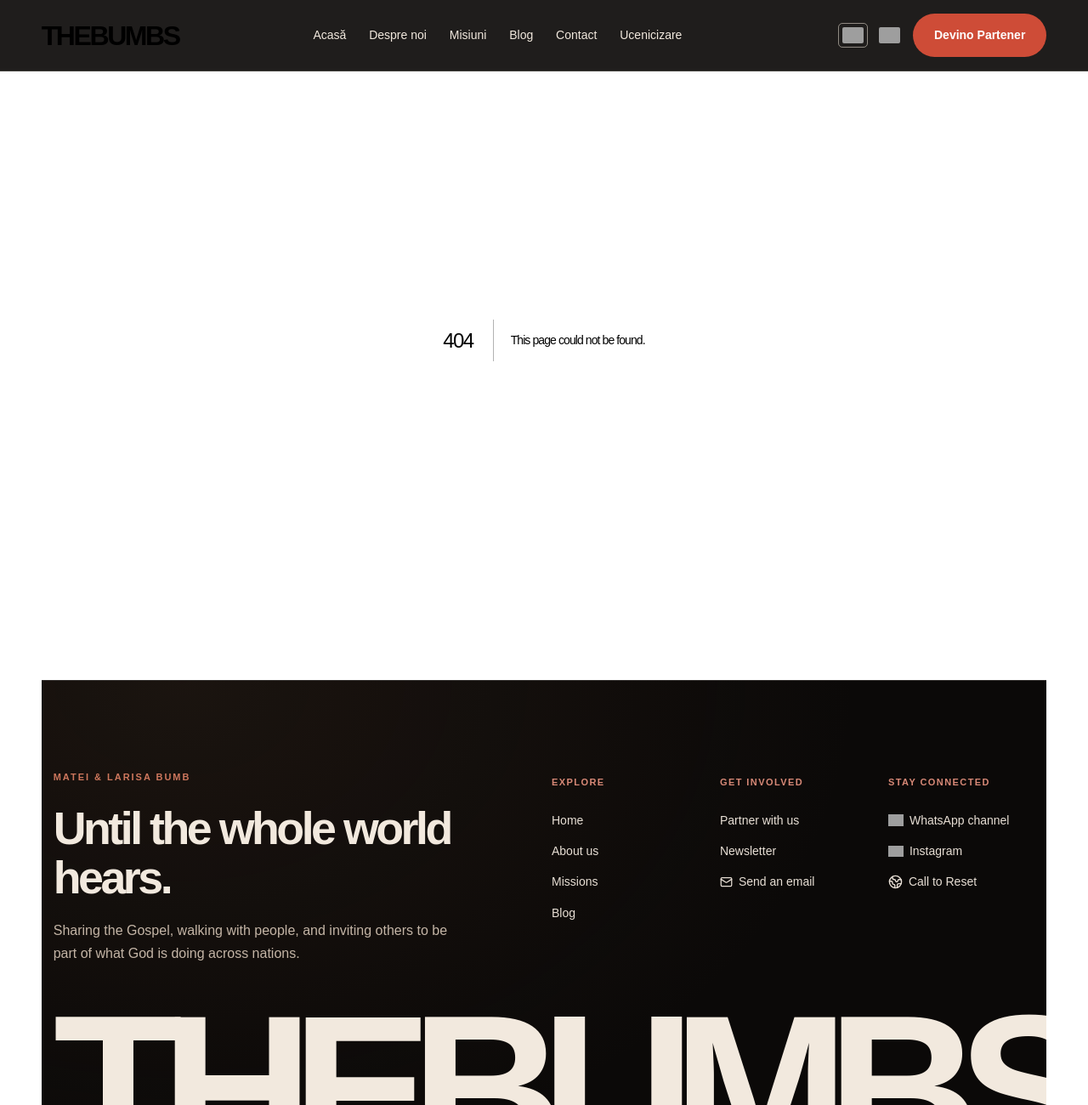
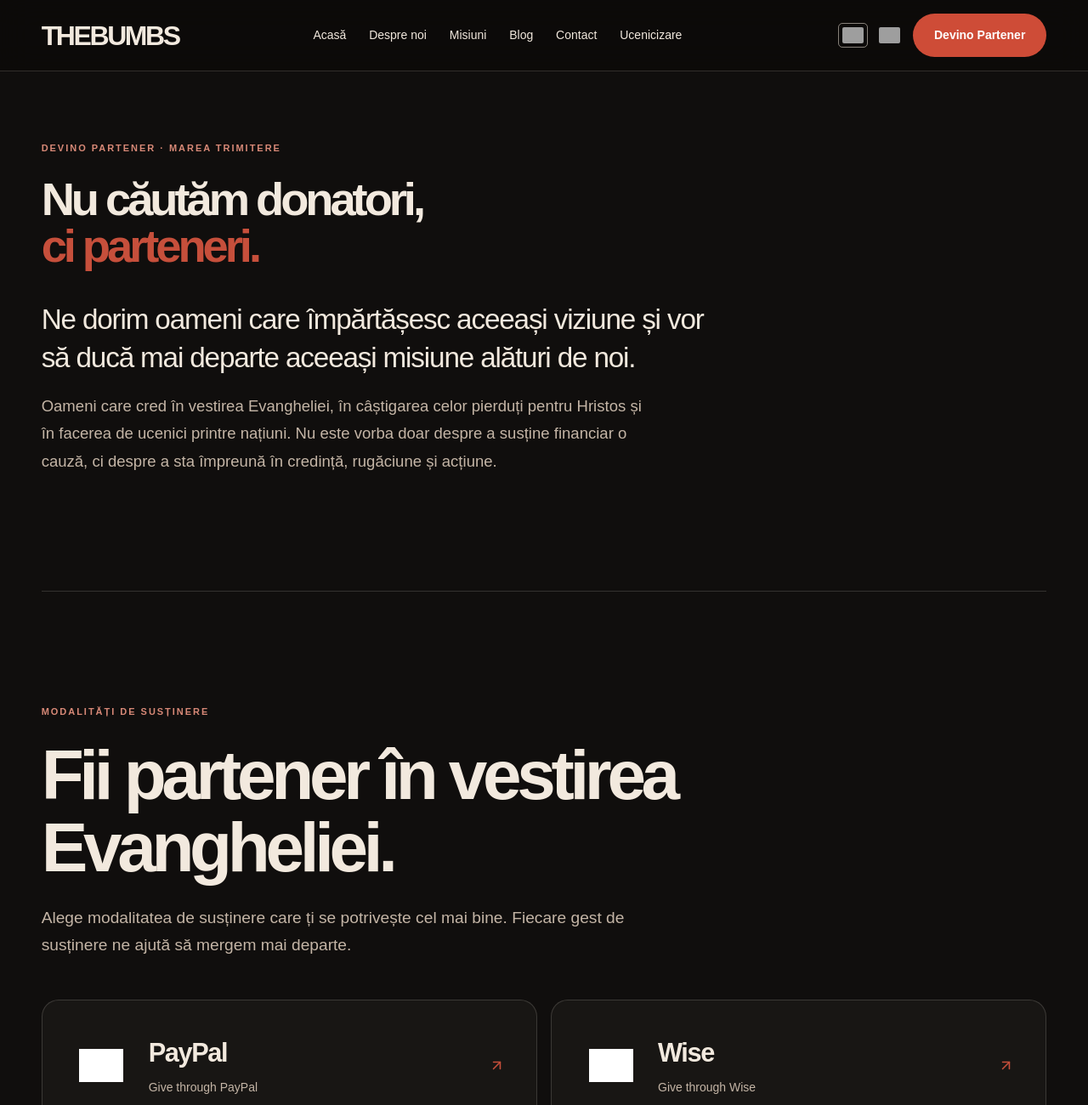
Before and after one commit to bumbmatei-sys/thebumbs-website, a Next.js app: page /ro/partner in a window 1280 px wide. Before the commit this address had no page. Shown: the top 1300 px of the page at 85% size. Built offline with nearby package versions, Linux system fonts and the light colour scheme; grey boxes are pictures that could not be loaded.

Commit message:
feat: add approved Romanian partnership page with edited copy

```diff
--- /dev/null
+++ b/app/ro/partner/page.tsx
@@ -0,0 +1,38 @@
+import Link from "next/link";
+import type { Metadata } from "next";
+import { GivingMethods } from "@/components/giving-methods";
+
+export const metadata: Metadata = {title:"Devino partener",description:"Fii partener în vestirea Evangheliei alături de Matei și Larisa Bumb.",alternates:{canonical:"/ro/partner",languages:{en:"/partner",ro:"/ro/partner"}}};
+
+export default function Partner(){
+  return <main className="partner-page" lang="ro">
+    <section className="partner-hero">
+      <span className="eyebrow">DEVINO PARTENER · MAREA TRIMITERE</span>
+      <h1><span className="partner-headline-first">Nu căutăm donatori,</span><br/><em>ci parteneri.</em></h1>
+      <p className="partner-hero-lead">Ne dorim oameni care împărtășesc aceeași viziune și vor să ducă mai departe aceeași misiune alături de noi.</p>
+      <p className="partner-hero-body">Oameni care cred în vestirea Evangheliei, în câștigarea celor pierduți pentru Hristos și în facerea de ucenici printre națiuni. Nu este vorba doar despre a susține financiar o cauză, ci despre a sta împreună în credință, rugăciune și acțiune.</p>
+    </section>
+    <section className="partner-giving" id="giving" aria-labelledby="partner-giving-title">
+      <span className="eyebrow">MODALITĂȚI DE SUSȚINERE</span>
+      <h2 id="partner-giving-title">Fii partener în vestirea Evangheliei.</h2>
+      <p className="partner-giving-lead">Alege modalitatea de susținere care ți se potrivește cel mai bine. Fiecare gest de susținere ne ajută să mergem mai departe.</p>
+      <GivingMethods locale="ro"/>
+    </section>
+    <section className="partner-vision" aria-labelledby="partner-vision-title">
+      <span className="eyebrow">O SINGURĂ VIZIUNE · O SINGURĂ MISIUNE</span>
+      <h2 id="partner-vision-title">Locuri diferite.<br/><em>Aceeași misiune.</em></h2>
+      <p>Poate că Dumnezeu ne cheamă să mergem în națiunile în care nu a ajuns evanghelia, dar împreună putem duce mai departe aceeași misiune: să-L vestim pe Isus, să facem ucenici și să ajungem la oameni din toate națiunile cu Evanghelia.</p>
+      <div className="partner-ways">
+        <article><span className="eyebrow">01 / RUGĂCIUNE</span><h3>Susține-ne în rugăciune.</h3><p>Roagă-te împreună cu noi pentru uși deschise, îndrăzneală și roade care să rămână în fiecare loc în care slujim.</p></article>
+        <article><span className="eyebrow">02 / SUSȚINERE FINANCIARĂ</span><h3>Ajută-ne să mergem.</h3><p>Prin susținerea ta financiară, contribui la realizarea evanghelizărilor, acoperirea cheltuielilor de călătorie și continuarea lucrării de slujire.</p></article>
+        <article><span className="eyebrow">03 / VIZIUNE</span><h3>Du mai departe viziunea alături de noi.</h3><p>Împărtășește această misiune și fii parte din ceea ce face Dumnezeu printre națiuni.</p></article>
+      </div>
+    </section>
+    <section className="partner-closing">
+      <span className="eyebrow">ÎMPREUNĂ</span>
+      <h2>Să ducem Evanghelia mai departe, împreună.</h2>
+      <p>Ai o întrebare sau dorești să discutăm personal despre parteneriat? Ne-ar face plăcere să auzim de la tine.</p>
+      <Link href="/contact" className="button">Contactează-ne <span aria-hidden="true">↗</span></Link>
+    </section>
+  </main>;
+}
```
